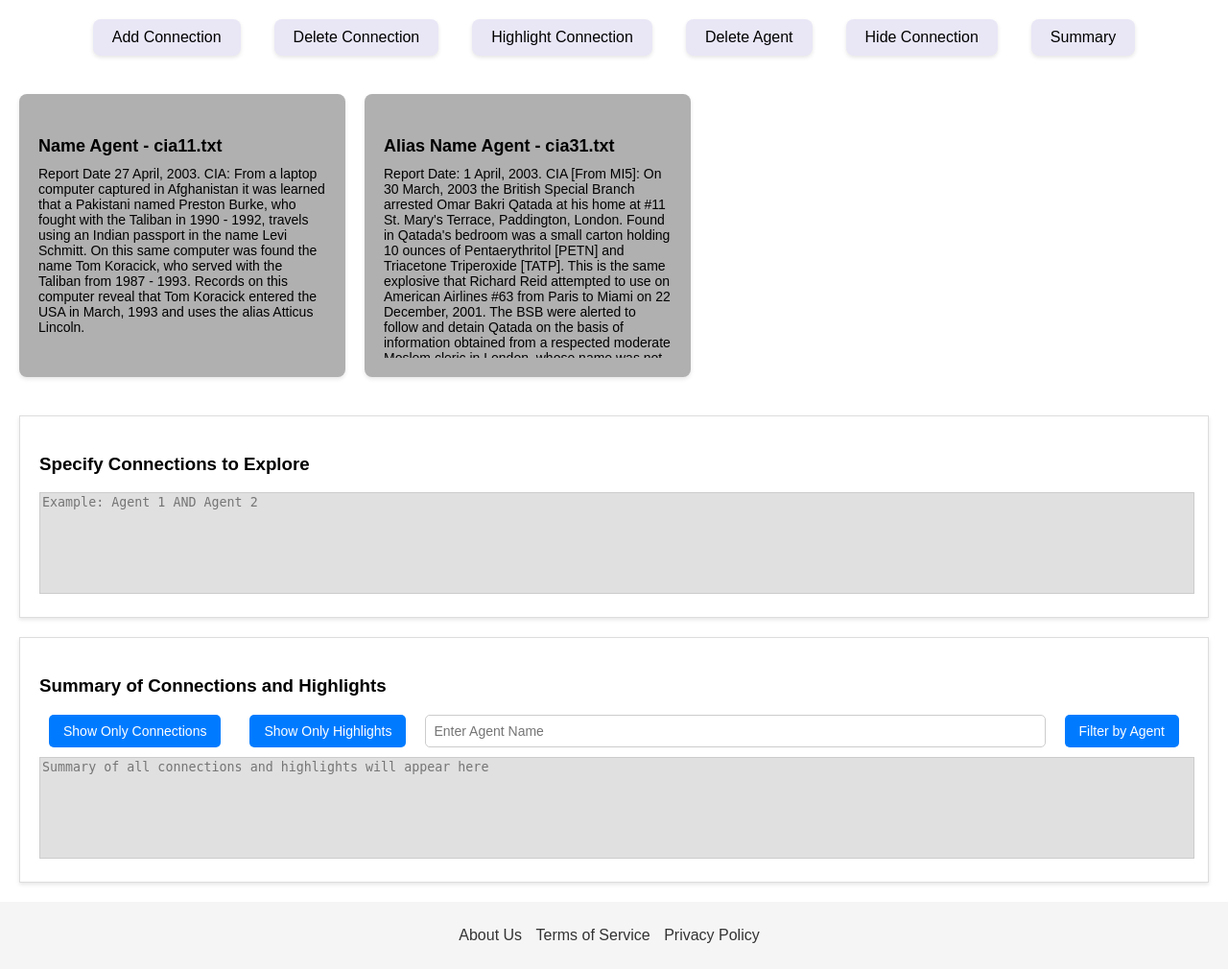
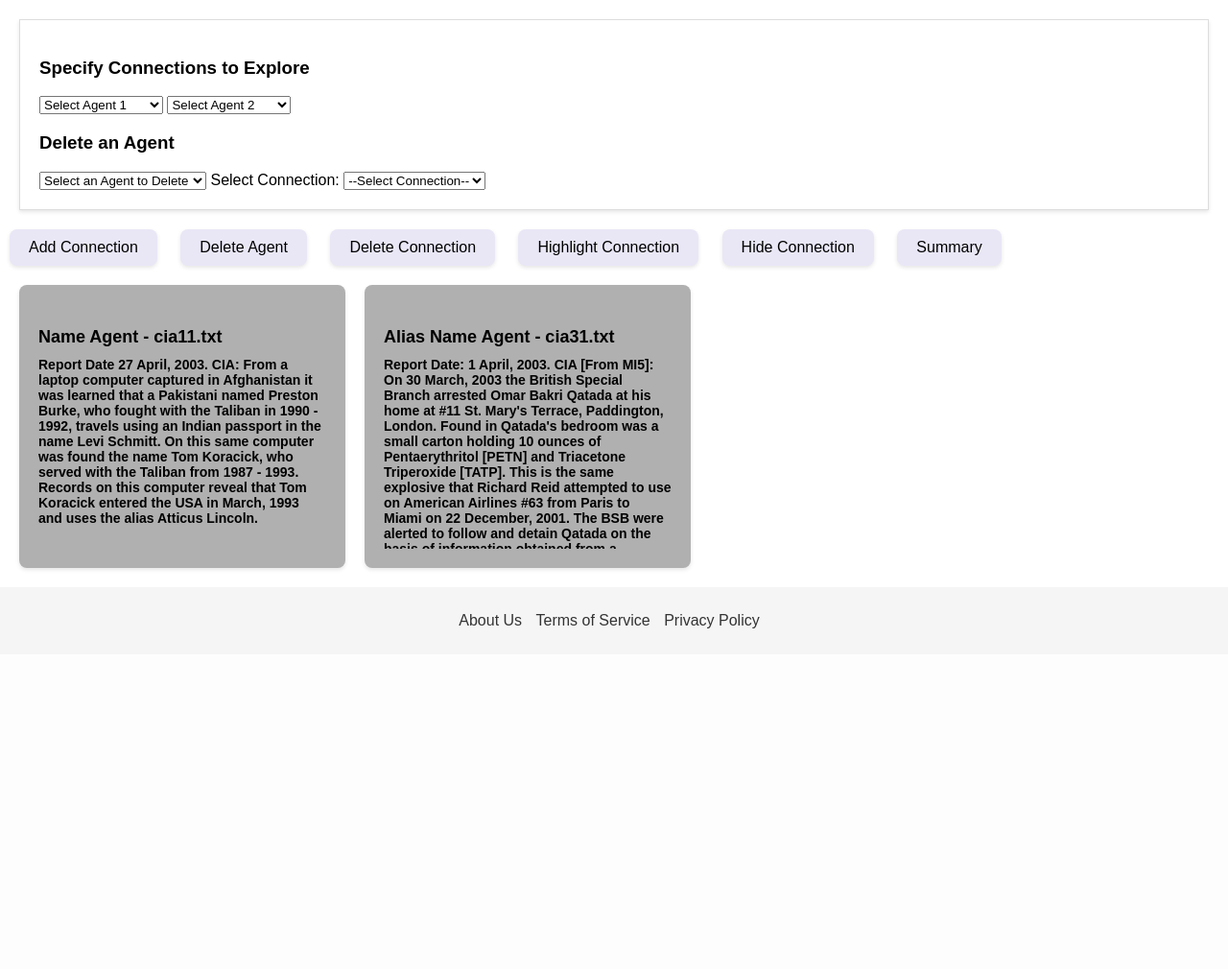
Before and after one commit to mmetwaly-purdue/CNIT581_Web_Development, a Django app: page /workflow/ in a window 1280 px wide. Shown: the part 230-1240 px from the top of the page at 96% size. After the commit the page ends 885 px from the top, so only its background shows below. Run offline with Django 5.2, Linux system fonts and the light colour scheme; a user stored in the database is signed in; data comes from the database, SQL or seed files in the repository; both versions use the stored data as it was after the commit.

Commit message:
workflow updates still not entirely there.

```diff
--- a/multi_agent_project/agents/urls.py
+++ b/multi_agent_project/agents/urls.py
@@ -21,6 +21,8 @@ urlpatterns = [
     path('register/', views.register, name='register'),
     path('signin/', views.signin, name='signin'),
     path('store_connection/', store_connection, name='store_connection'),
+    path('delete_agent_workflow/', views.delete_agent_workflow, name='delete_agent_workflow'),
+    path('get_connections/', views.get_connections, name='get_connections'),
     path('logout/', views.logout_view, name='logout'),
     path('<path:path>', debug_catch_all),  # Catch all other paths
 ]
--- a/multi_agent_project/agents/views.py
+++ b/multi_agent_project/agents/views.py
@@ -169,21 +169,38 @@ def logout_view(request):
 all_connections = []
 
 @csrf_exempt
+def delete_agent_workflow(request):
+    if request.method == 'POST':
+        try:
+            data = json.loads(request.body)
+            agent_name = data.get('agent_name')
+
+            # Find and delete the agent in the database
+            global agent_list
+            agent_list = [agent for agent in agent_list if agent["name"] != agent_name]
+
+            return JsonResponse({"message": f"Agent '{agent_name}' deleted successfully."}, status=200)
+        except Exception as e:
+            return JsonResponse({"message": f"Error deleting agent: {str(e)}"}, status=500)
+
+    return JsonResponse({"message": "Invalid request method."}, status=405)
+
+@csrf_exempt
 def store_connection(request):
     if request.method == 'POST':
         try:
             data = json.loads(request.body)
+            button_pressed = data.get('button')
+            connection_text = data.get('connection_text')
+
+            if button_pressed and connection_text:
+                all_connections.append(connection_text)  # Store in memory (adjust for database if needed)
+                return JsonResponse({"message": "Connection stored successfully."}, status=200)
+            else:
+                return JsonResponse({"message": "Invalid data."}, status=400)
         except json.JSONDecodeError:
-            return JsonResponse({"message": "No data received"}, status=400)
+            return JsonResponse({"message": "Invalid JSON format."}, status=400)
+    return JsonResponse({"message": "Invalid request method."}, status=405)
 
-        button_pressed = data.get('button')
-        connection_text = data.get('connection_text')
-
-        if button_pressed and connection_text:
-            formatted_connection = f"{button_pressed} - {connection_text}\n"
-            all_connections.append(formatted_connection)
-            return JsonResponse({"message": "Connection stored successfully"}, status=200)
-        else:
-            return JsonResponse({"message": "Invalid data"}, status=400)
-    else:
-        return JsonResponse({"message": "Invalid request method"}, status=405)
+def get_connections(request):
+    return JsonResponse({"connections": all_connections}, status=200)
--- a/multi_agent_project/static/main.css
+++ b/multi_agent_project/static/main.css
@@ -225,6 +225,12 @@ button:hover {
     color: #333;
 }
 
+.non-editable {
+    border: none;
+    background-color: transparent;
+    font-weight: bold;
+    cursor: not-allowed;
+}
 /* Filter Buttons Container */
 .filter-buttons {
     display: flex;
--- a/multi_agent_project/static/main.js
+++ b/multi_agent_project/static/main.js
@@ -50,32 +50,85 @@ $(document).ready(function () {
     });
 
 
-    // Handle adding a connection
+    // Dynamically populate dropdown
+    function updateConnectionsDropdown() {
+        const dropdown = $('#connectionsDropdown');
+        dropdown.empty(); // Clear existing options
+        dropdown.append('<option value="">--Select Connection--</option>');
+        connections.forEach((connection, index) => {
+            dropdown.append(`<option value="${index}">${connection.agent1Text} AND ${connection.agent2Text}</option>`);
+        });
+    }
+
+    // Add Connection
     $('#addConnectionButton').on('click', function () {
-        const connectionInput = $('#workflow-textarea').val();
-        storeConnection('Add Connection', connectionInput);
+        const agent1 = $('#agent1').val();
+        const agent2 = $('#agent2').val();
+
+        if (!agent1 || !agent2) {
+            alert('Please select both agents to create a connection.');
+            return;
+        }
+
+        const connection = { agent1Text: agent1, agent2Text: agent2 };
+        connections.push(connection); // Add to the global list
+        updateConnectionsDropdown(); // Refresh dropdown
+
+        alert('Connection added successfully.');
     });
 
-        // Handle deleting a connection (similar to adding)
+    // Delete Connection
     $('#deleteConnectionButton').on('click', function () {
-        const connectionInput = $('#workflow-textarea').val(); // Assuming it's from the same textarea
-        storeConnection('Delete Connection', connectionInput);
+        const selectedIndex = $('#connectionsDropdown').val();
+        if (selectedIndex === "") {
+            alert('Please select a connection to delete.');
+            return;
+        }
+
+        connections.splice(selectedIndex, 1); // Remove selected connection
+        updateConnectionsDropdown(); // Refresh dropdown
+        alert('Connection deleted successfully.');
     });
 
-    // Store connection function
+    // Highlight Connection
+    $('#highlightConnectionButton').on('click', function () {
+        const selectedIndex = $('#connectionsDropdown').val();
+        if (selectedIndex === "") {
+            alert('Please select a connection to highlight.');
+            return;
+        }
+
+        const connection = connections[selectedIndex];
+        console.log(`Highlighting connection: ${connection.agent1Text} AND ${connection.agent2Text}`);
+        alert('Connection highlighted successfully.');
+    });
+
+    // Hide Connection
+    $('#hideConnectionButton').on('click', function () {
+        const selectedIndex = $('#connectionsDropdown').val();
+        if (selectedIndex === "") {
+            alert('Please select a connection to hide.');
+            return;
+        }
+
+        const connection = connections[selectedIndex];
+        console.log(`Hiding connection: ${connection.agent1Text} AND ${connection.agent2Text}`);
+        alert('Connection hidden successfully.');
+    });
+
     function storeConnection(buttonPressed, connectionText) {
         $.ajax({
             url: '/store_connection/',
             method: 'POST',
+            headers: { 'X-CSRFToken': getCSRFTokenFromCookie() },
             contentType: 'application/json',
             data: JSON.stringify({
                 button: buttonPressed,
                 connection_text: connectionText
             }),
             success: function (response) {
-                console.log(response.message);
-                // Clear the input field after storing the connection
-                $('#workflow-textarea').val('');
+                alert(response.message);
+                $('#agent1, #agent2').prop('selectedIndex', 0); // Reset dropdowns
             },
             error: function (error) {
                 console.error('Error:', error);
@@ -120,6 +173,26 @@ $(document).ready(function () {
         });
     });
 
+    $('#delete-agent-button').on('click', function () {
+        const selectedAgent = $('#delete-agent-dropdown').val();
+
+        if (!selectedAgent) {
+            alert('Please select an agent to delete.');
+            return;
+        }
+
+        // Find and remove the agent box
+        const agentBox = Array.from(document.querySelectorAll('.workflow-agent-box'))
+            .find(box => box.querySelector('h4').textContent.startsWith(selectedAgent));
+
+        if (agentBox) {
+            agentBox.remove(); // Remove the agent box from the DOM
+            alert(`Agent "${selectedAgent}" deleted successfully.`);
+            $('#delete-agent-dropdown').prop('selectedIndex', 0); // Reset the dropdown
+        } else {
+            alert(`Agent "${selectedAgent}" not found.`);
+        }
+    });
 
     // New logic for displaying the summary of all connections
     $('#summaryButton').on('click', function () {
--- a/multi_agent_project/templates/user_workflow_page.html
+++ b/multi_agent_project/templates/user_workflow_page.html
@@ -73,25 +73,49 @@
                 </form>
             </div>
         </div>
-        <!-- Button Section -->
-        <div class="workflow-button-container">
-            <button id="addConnectionButton" class="workflow-action-button">Add Connection</button>
-            <button id="deleteConnectionButton" class="workflow-action-button">Delete Connection</button>
-            <button id="highlightConnectionButton" class="workflow-action-button">Highlight Connection</button>
-            <button id="deleteAgentButton" class="workflow-action-button">Delete Agent</button>
-            <button id="hideConnectionButton" class="workflow-action-button">Hide Connection</button>
-            <button id="summaryButton" class="workflow-action-button">Summary</button>
+        <!-- Right-side section for connections -->
+        <div class="workflow-right-side-container">
+            <h3>Specify Connections to Explore</h3>
+            <select id="agent1" class="agent-dropdown">
+                <option value="" disabled selected>Select Agent 1</option>
+                {% for agent in documents %}
+                <option value="{{ agent.agent_name }}">{{ agent.agent_name }}</option>
+                {% endfor %}
+            </select>
+            <select id="agent2" class="agent-dropdown">
+                <option value="" disabled selected>Select Agent 2</option>
+                {% for agent in documents %}
+                <option value="{{ agent.agent_name }}">{{ agent.agent_name }}</option>
+                {% endfor %}
+            </select>
+            <h3>Delete an Agent</h3>
+            <select id="delete-agent-dropdown" class="agent-dropdown">
+                <option value="" disabled selected>Select an Agent to Delete</option>
+                {% for doc in documents %}
+                <option value="{{ doc.agent_name }}">{{ doc.agent_name }}</option>
+                {% endfor %}
+            </select>
+
+            <label for="connectionsDropdown">Select Connection:</label>
+            <select id="connectionsDropdown">
+                <option value="">--Select Connection--</option>
+                <!-- Options will be dynamically populated -->
+            </select>
         </div>
-
-
+        <button id="addConnectionButton" class="workflow-action-button">Add Connection</button>
+        <button id="delete-agent-button" class="workflow-action-button">Delete Agent</button>
+        <button id="deleteConnectionButton" class="workflow-action-button">Delete Connection</button>
+        <button id="highlightConnectionButton" class="workflow-action-button">Highlight Connection</button>
+        <button id="hideConnectionButton" class="workflow-action-button">Hide Connection</button>
+        <button id="summaryButton" class="workflow-action-button">Summary</button>
         <!-- Agents Section (Grid Layout) -->
         <!-- Workflow Agent Boxes with placeholders for document content -->
         <div class="workflow-agent-grid">
             {% if logged_in %}
                 {% for doc in documents %}
                     <div class="workflow-agent-box">
-                        <h4>{{ doc.agent_name }} - {{ doc.doc_name }}</h4>
-                        <div class="document-content">
+                        <h4 class="non-editable">{{ doc.agent_name }} - {{ doc.doc_name }}</h4>
+                        <div class="document-content non-editable">
                             {{ doc.doc_content }}
                         </div>
                     </div>
@@ -102,23 +126,7 @@
         </div>
 
 
-        <!-- Right-side section (Connections Form) -->
-        <div class="workflow-right-side-container">
-            <h3>Specify Connections to Explore</h3>
-            <textarea id="workflow-textarea" placeholder="Example: Agent 1 AND Agent 2" rows="4"></textarea>
-        </div>
 
-        <!-- New summary text area -->
-        <div class="workflow-right-side-container">
-            <h3>Summary of Connections and Highlights</h3>
-            <div class="filter-buttons">
-                <button id="filterConnections">Show Only Connections</button>
-                <button id="filterHighlights">Show Only Highlights</button>
-                <input type="text" id="filterAgentInput" placeholder="Enter Agent Name" />
-                <button id="filterAgent">Filter by Agent</button>
-            </div>
-            <textarea id="summary-textarea" placeholder="Summary of all connections and highlights will appear here" rows="8" readonly></textarea>
-        </div>
 
         <!-- Delete Agent Modal -->
         <div id="deleteAgentModal" class="modal">
```
Also changed, not shown: multi_agent_project/db.sqlite3.
